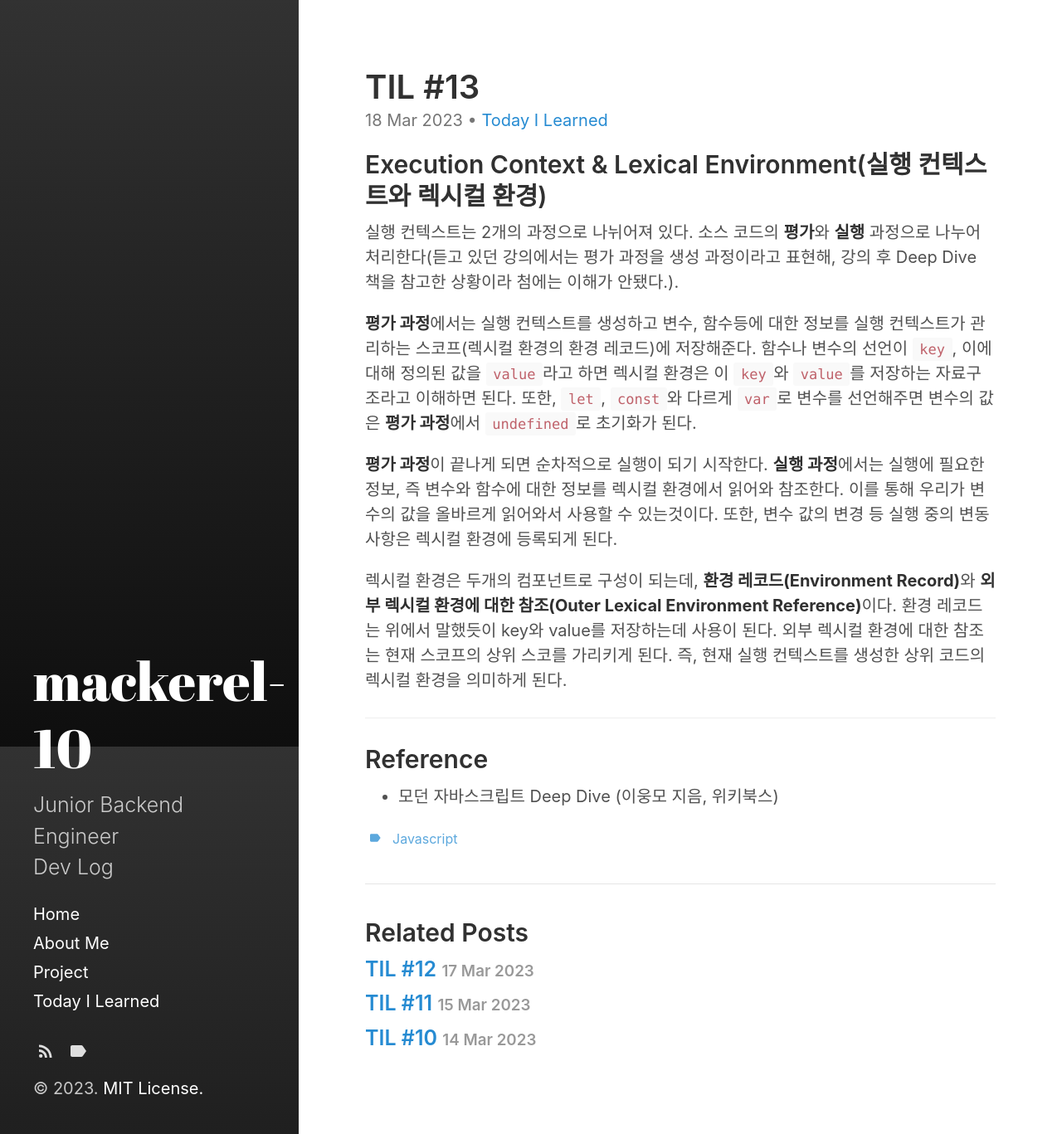
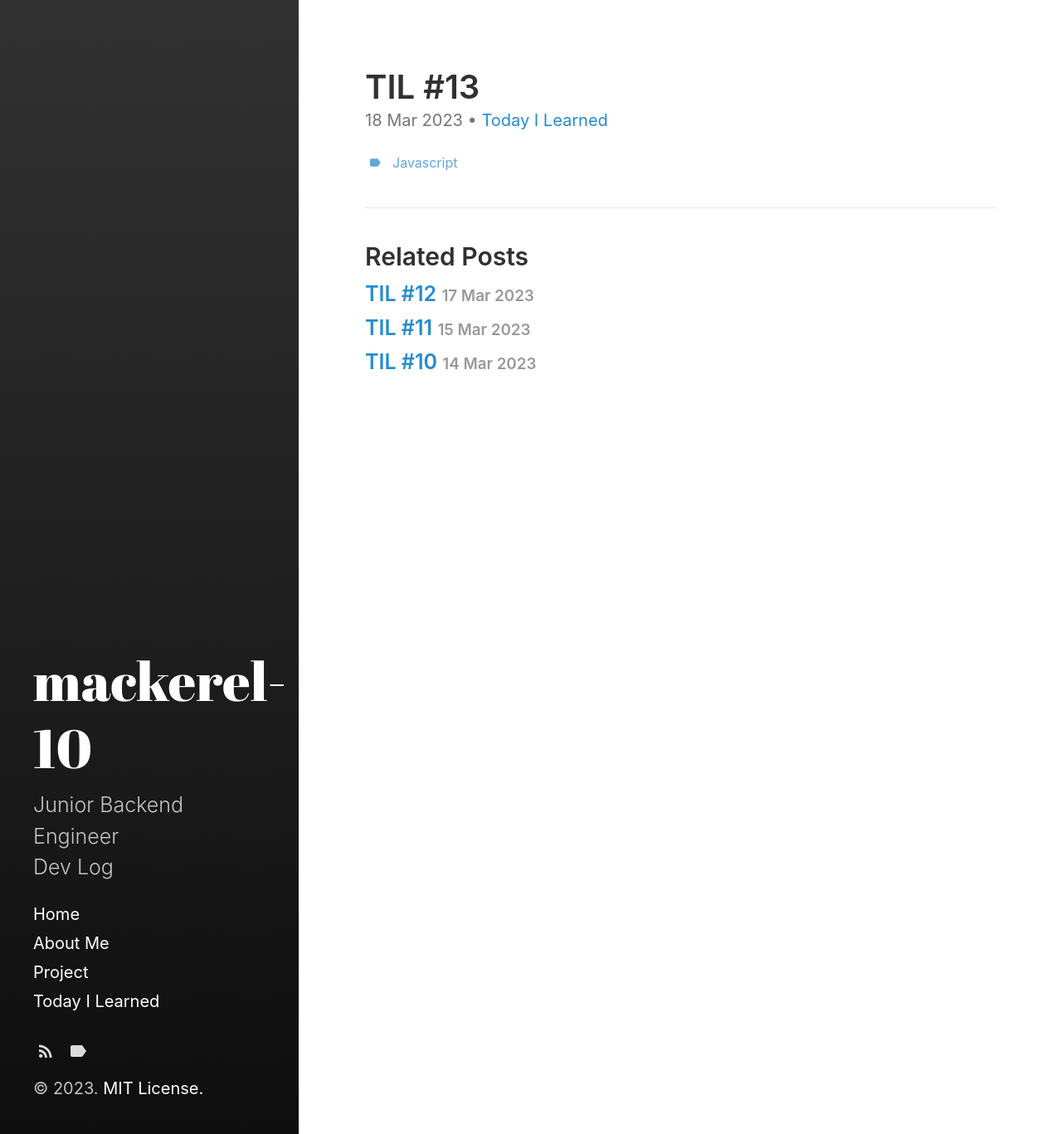
Before and after one commit to mackerel-10/mackerel-10.github.io, a Jekyll site: the page built from _posts/2023-03-18-TIL-13.md, in a window 1280 px wide and 1367 px high. Shown: the whole window at 83% size. Built offline with Jekyll 4.4.1, drawn with Linux system fonts in a browser that asks for light colours.

Commit message:
Remove: TIL 13 삭제

```diff
--- a/_posts/2023-03-18-TIL-13.md
+++ b/_posts/2023-03-18-TIL-13.md
@@ -7,27 +7,3 @@ tags:
   - Javascript
 date: '2023-03-18'
 ---
-
-
-## Execution Context & Lexical Environment(실행 컨텍스트와 렉시컬 환경)
-실행 컨텍스트는 2개의 과정으로 나뉘어져 있다.
-소스 코드의 **평가**와 **실행** 과정으로 나누어 처리한다(듣고 있던 강의에서는 평가 과정을 생성 과정이라고 표현해, 강의 후 Deep Dive 책을 참고한 상황이라 첨에는 이해가 안됐다.).
-
-**평가 과정**에서는 실행 컨텍스트를 생성하고 변수, 함수등에 대한 정보를 실행 컨텍스트가 관리하는 스코프(렉시컬 환경의 환경 레코드)에 저장해준다.
-함수나 변수의 선언이 `key`, 이에 대해 정의된 값을 `value`라고 하면 렉시컬 환경은 이 `key`와 `value`를 저장하는 자료구조라고 이해하면 된다.
-또한, `let`, `const`와 다르게 `var`로 변수를 선언해주면 변수의 값은 **평가 과정**에서 `undefined`로 초기화가 된다.
-
-**평가 과정**이 끝나게 되면 순차적으로 실행이 되기 시작한다.
-**실행 과정**에서는 실행에 필요한 정보, 즉 변수와 함수에 대한 정보를 렉시컬 환경에서 읽어와 참조한다.
-이를 통해 우리가 변수의 값을 올바르게 읽어와서 사용할 수 있는것이다.
-또한, 변수 값의 변경 등 실행 중의 변동 사항은 렉시컬 환경에 등록되게 된다.
-
-렉시컬 환경은 두개의 컴포넌트로 구성이 되는데, **환경 레코드(Environment Record)**와 **외부 렉시컬 환경에 대한 참조(Outer Lexical Environment Reference)**이다.
-환경 레코드는 위에서 말했듯이 key와 value를 저장하는데 사용이 된다.
-외부 렉시컬 환경에 대한 참조는 현재 스코프의 상위 스코를 가리키게 된다.
-즉, 현재 실행 컨텍스트를 생성한 상위 코드의 렉시컬 환경을 의미하게 된다.
-
-
----
-## Reference
-- 모던 자바스크립트 Deep Dive (이웅모 지음, 위키북스)
```
